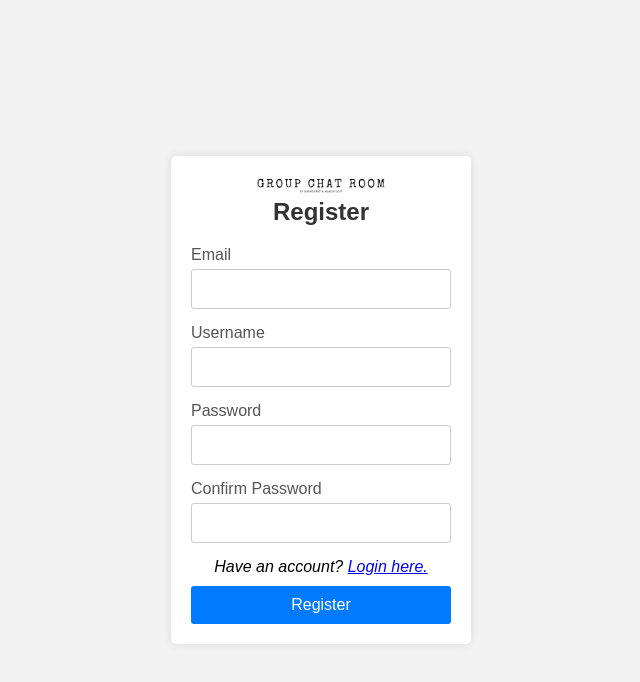
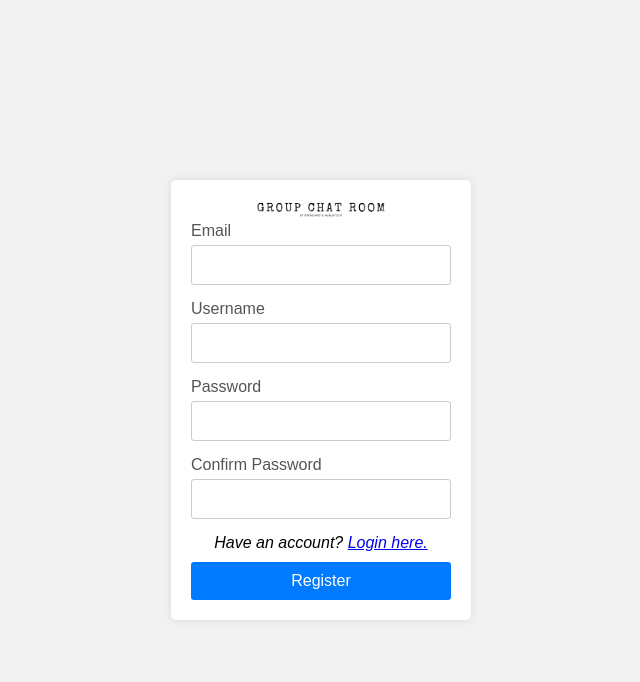
Before and after one commit to Hurley2017/Group_Chat_Room, a website: page pages/register.html in a window 1280 px wide. Shown: the whole page, without its empty margins (319-959 px from the left). Drawn offline with Linux system fonts and the light colour scheme; files that its build step writes are made by us from their sources; files whose address does not match are found by name.

Commit message:
refinement in pg

```diff
--- a/pages/register.html
+++ b/pages/register.html
@@ -10,7 +10,6 @@
     <div class="container">
         <form class="login-form">
             <img src="Group_Room_Chat-logo.png" alt="GRC Logo">
-            <h2>Register</h2>
             <div class="form-group">
                 <label for="email">Email</label>
                 <input type="email" id="email" name="email" required>
```
Also changed, not shown: pages/login.html (+0 -1 lines).
